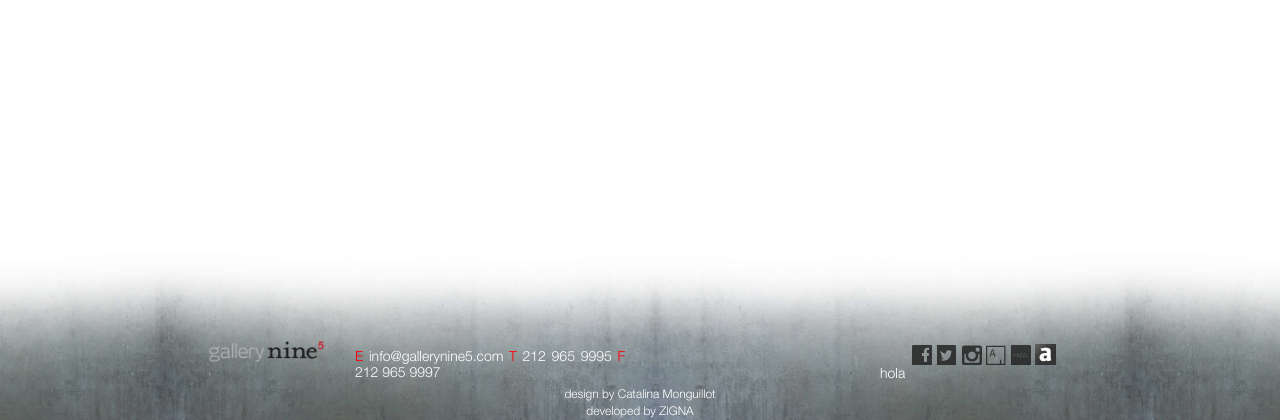
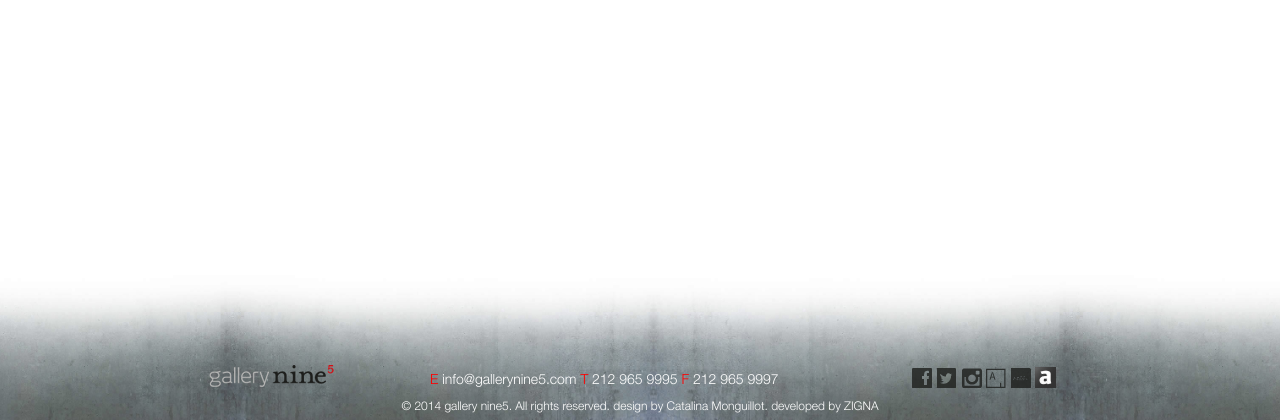
Before and after one commit to ZignaWeb/Gallerynine5, a PHP site: page /about.php in a window 1280 px wide. Shown: the part 380-800 px from the top of the page. Run offline with PHP 8.4, Linux system fonts and the light colour scheme; data that the repository does not hold is empty.

Commit message:
Footer y exibitions

```diff
--- a/Site/CSS/zigna.css
+++ b/Site/CSS/zigna.css
@@ -105,5 +105,7 @@ body#exibitions .exibit + hr { margin-top:10px; display:block; clear:both}
 
 .orbit-timer { display:none !important;}
 #private #container > div > div > div.small-12.medium-6.medium-offset-3 { margin-top:25%}
-body#exibitions .exibit p:not(:first-child){ line-height:100% !important}
+body#exibitions .exibit p:not(:first-child){ line-height: 1.6;
+margin-bottom: 1.25rem;}
 body#perfil h4,body#perfil h3{ margin:0}
+footer > div > div > span a {margin-bottom: 5px;}
--- a/Site/html/htmlchunks/footer.php
+++ b/Site/html/htmlchunks/footer.php
@@ -8,8 +8,8 @@
 <body>
 <footer class="gradient">
 	<div class="max900 ">
-        <div class="div1 medium-2 column "><img src="Img/logoFooter.png" /></div>
-        <div class=" div2 medium-4 column ">
+        <div class="div1 medium-3 column "><img src="Img/logoFooter.png" /></div>
+        <div class=" div2 medium-6 column ">
          <span>E</span> <a href="mailto:info@gallerynine5.com">info@gallerynine5.com</a> <span>T</span> 212 965 9995 <span>F</span> 212 965 9997</div>
         <div class="div3 medium-3 right   small-12 ">
         	<div class="large-12 large-pull-1 column ">
@@ -20,9 +20,6 @@
                 <a class="small-2" target="_blank" href="http://www.1stdibs.com/dealers/gallery-nine-5/"><img  width="21" height="21" src="Img/1stdibs.png" alt="1stdibs"/></a>
                 <a class="small-2" target="_blank" href="http://www.artnet.com/galleries/home.asp?gid=425934537"><img  width="21" height="21" src="Img/url.jpg" alt="1stdibs"/></a>
             </div>
-            <div class="medium-3 column">
-            hola
-            </div>
             <div class="large-12 column">
 
                     <!--<div class="  small-6 small-push-3  ">Sign up for newsletter</div>-->
@@ -30,7 +27,7 @@
            </div>
 <!--© 2014 gallery nine5. All rights reserved-->
 			</div>
-         <div class="large-12 column"><span style="font-size:12px; color:white;">design by <a href="http:///www.catalinamonguillot.com" target="_blank">Catalina Monguillot</a><br />developed by <a href="http://www.zigna.com.ar" target="_blank">ZIGNA</a><br /></span></div>
+         <div class="large-12 column"><span style="font-size:12px; color:white;">© 2014 gallery nine5. All rights reserved.  design by <a href="http:///www.catalinamonguillot.com" target="_blank">Catalina Monguillot.</a>   developed by <a href="http://www.zigna.com.ar" target="_blank">ZIGNA</a></span></div>
       </div>
 </footer>
 
```
